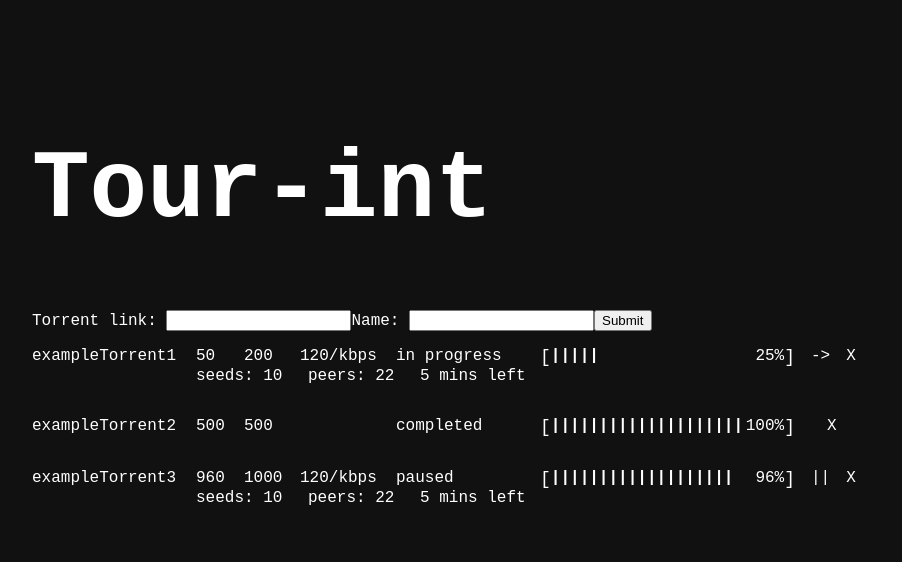
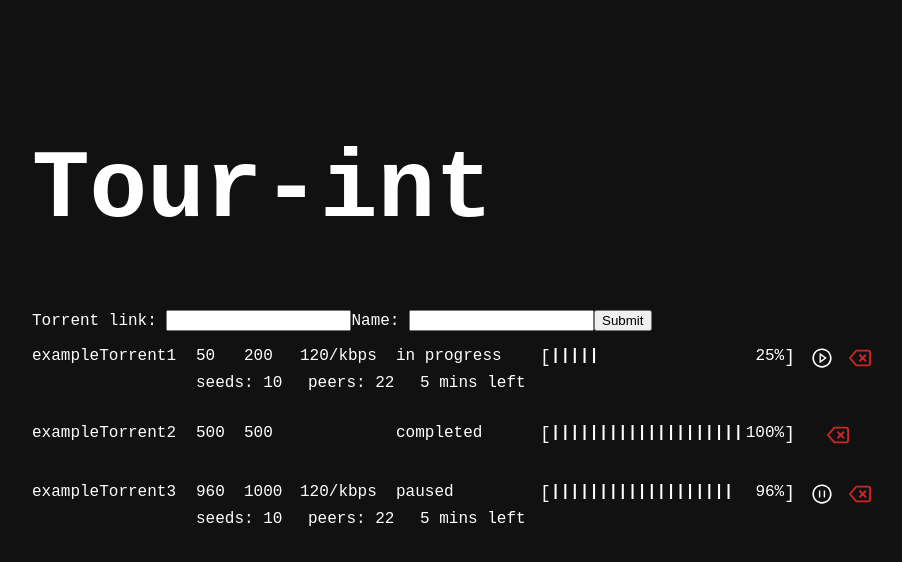
Before and after one commit to johnvtan/tour-int, a React (Create React App) app in the folder client/: page / in a window 1280 px wide. Shown: the top 562 px of the page, without its empty margins (184-1086 px from the left). Built offline with nearby package versions, Linux system fonts and the light colour scheme.

Commit message:
Add icons for play pause cancel

```diff
--- a/client/package.json
+++ b/client/package.json
@@ -9,6 +9,7 @@
     "axios": "^0.19.2",
     "react": "^16.13.1",
     "react-dom": "^16.13.1",
+    "react-icons": "^3.10.0",
     "react-scripts": "3.4.1",
     "styled-components": "^5.1.1"
   },
--- a/client/src/components/TorrentCard.jsx
+++ b/client/src/components/TorrentCard.jsx
@@ -6,6 +6,8 @@ import {
   TableRowAlternate,
   TableCell,
 } from "../styles/TorrentCardStyles";
+import { AiOutlinePauseCircle, AiOutlinePlayCircle } from "react-icons/ai";
+import { FiDelete } from "react-icons/fi";
 
 const TorrentCard = (props) => {
   const {
@@ -24,8 +26,12 @@ const TorrentCard = (props) => {
     if (download_status === "completed") return "";
 
     return (
-      <div onClick={() => handleUpdateClick(file_hash)}>
-        {download_status === "in progress" ? "->" : "||"}
+      <div className="hoverable" onClick={() => handleUpdateClick(file_hash)}>
+        {download_status === "in progress" ? (
+          <AiOutlinePlayCircle fontSize="22" />
+        ) : (
+          <AiOutlinePauseCircle fontSize="22" />
+        )}
       </div>
     );
   };
@@ -37,6 +43,7 @@ const TorrentCard = (props) => {
   };
 
   const onUpdateTorrent = (file_hash, statusRequest) => {
+    alert("You requested " + statusRequest + " on file_hash: " + file_hash);
     updateStatus(file_hash, statusRequest)
       .then((data) => console.log("PATCH SUCCESS", data))
       // TODO: .then GET specific torrent again here for updated status, or use websocket
@@ -44,6 +51,7 @@ const TorrentCard = (props) => {
   };
 
   const onDeleteTorrent = (file_hash) => {
+    alert("You requested cancel on file_hash: " + file_hash);
     deleteTorrent(file_hash)
       .then((data) => console.log("DELETE SUCCESS", data))
       // TODO: .then GET all /torrents to see new list, or use websocket
@@ -65,7 +73,12 @@ const TorrentCard = (props) => {
           />
         </TableCell>
         <TableCell>{mediaControl()}</TableCell>
-        <TableCell onClick={() => onDeleteTorrent(file_hash)}>X</TableCell>
+        <TableCell
+          className="hoverable"
+          onClick={() => onDeleteTorrent(file_hash)}
+        >
+          <FiDelete fontSize="22" color="#d12626" />
+        </TableCell>
       </TableRow>
       <TableRowAlternate>
         <TableCell cellWidth="148px"></TableCell>
--- a/client/src/styles/AppStyles.js
+++ b/client/src/styles/AppStyles.js
@@ -6,6 +6,10 @@ export const GlobalStyle = createGlobalStyle`
     background: #111111;
     color: #ffffff;
     overflow: hidden;
+  }
+
+  .hoverable {
+    cursor: pointer
   }
 `;
 
```
Also changed, not shown: 1 other file (tests, documents, lock files or other folders).
